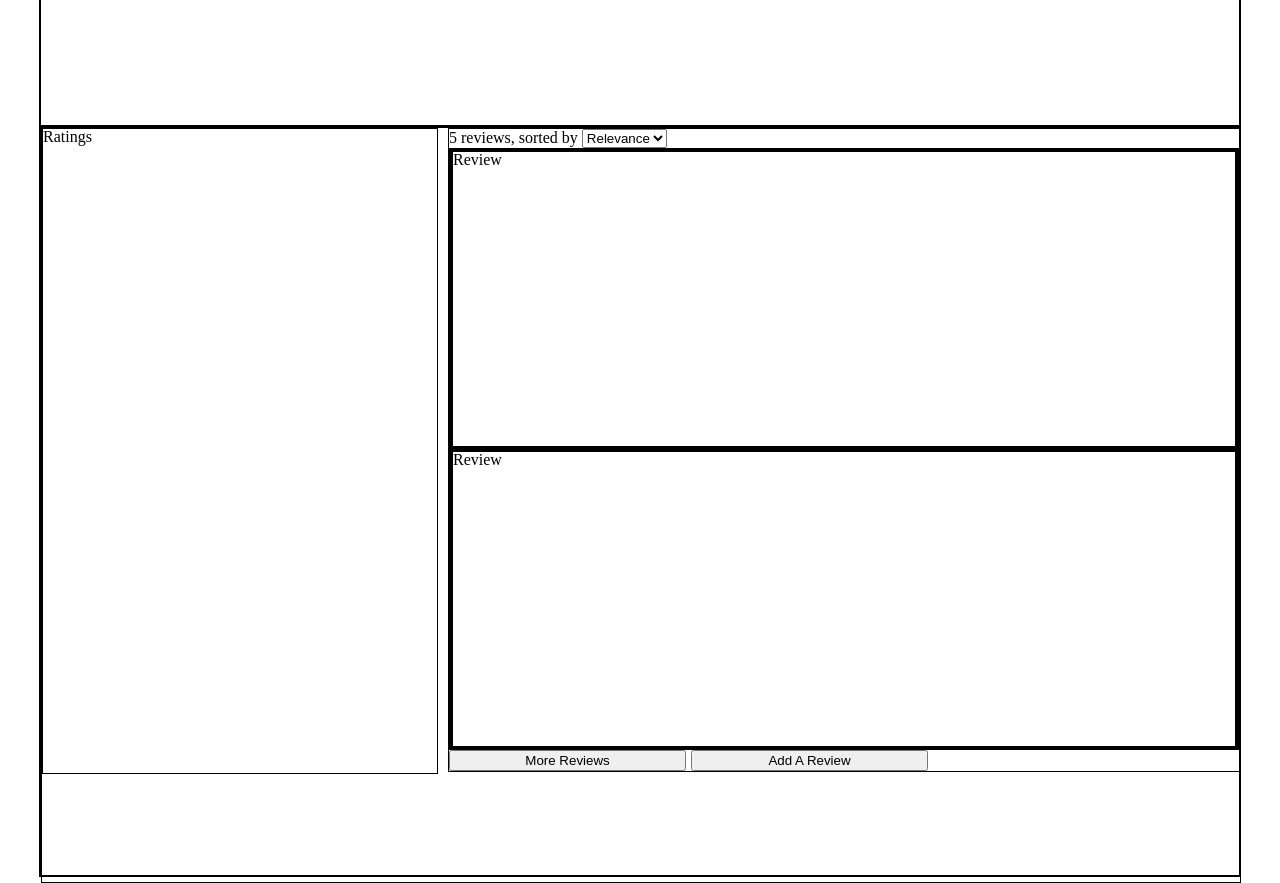
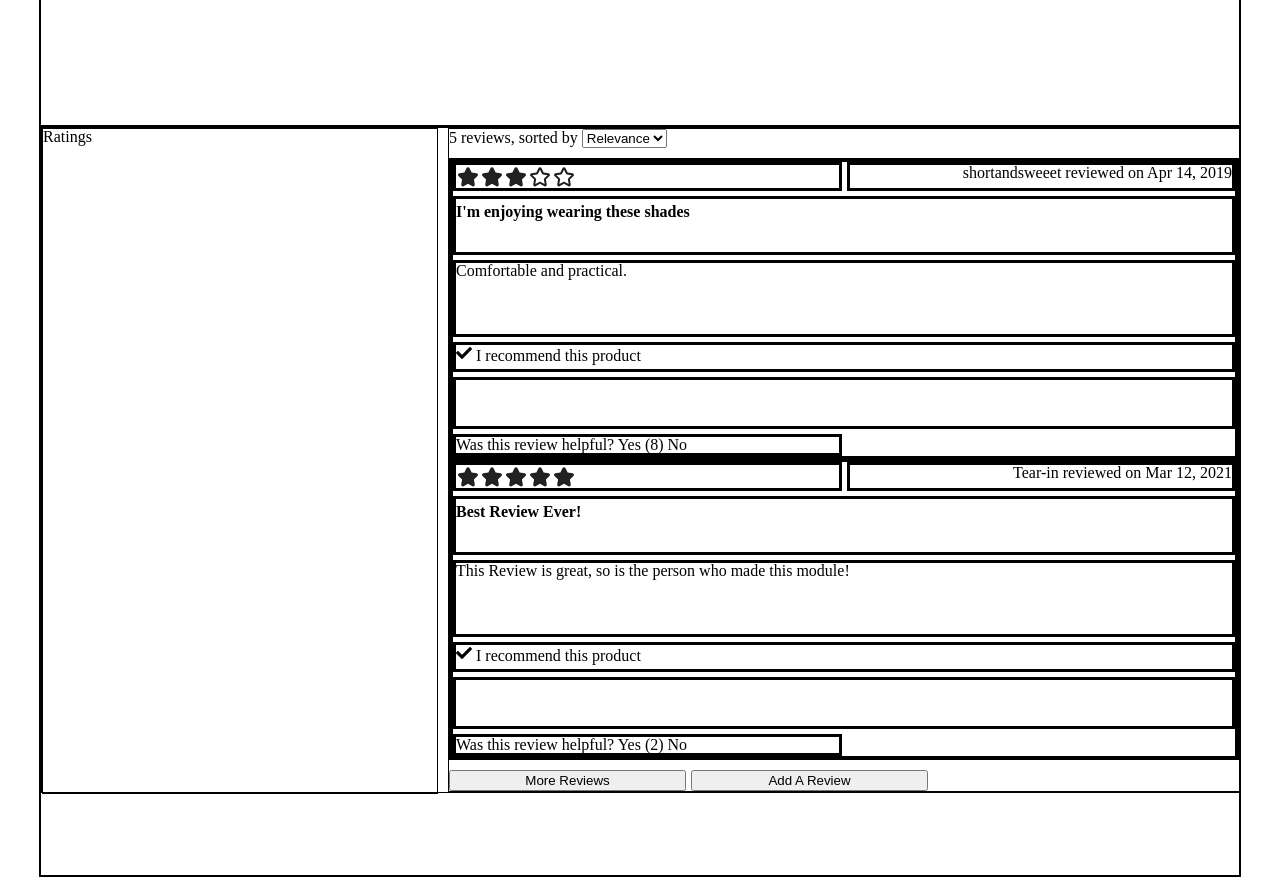
Before and after one commit to Quintessestial-Queues/project-catwalk, a React (Create React App) app in the folder client/: page / in a window 1280 px wide. Shown: the part 2100-2983 px from the top of the page. Built offline with nearby package versions, Linux system fonts and the light colour scheme; no server answers; the HTML template or start-up script is replaced by a standard one.

Commit message:
merging from master

```diff
--- a/client/src/RatingsAndReviews/RatingsAndReviews.module.css
+++ b/client/src/RatingsAndReviews/RatingsAndReviews.module.css
@@ -2,7 +2,7 @@
 .ratingsAndReviews {
   display: grid;
   grid-template-columns: 1fr 2fr;
-  grid-template-rows: 1fr 100px;
+  grid-template-rows: 1fr;
   border: 1px solid black;
   grid-gap: 10px;
   width: 100%;
--- a/client/src/RatingsAndReviews/Reviews/ReviewItem.jsx
+++ b/client/src/RatingsAndReviews/Reviews/ReviewItem.jsx
@@ -1,12 +1,48 @@
 import React from 'react';
+import StarRating from '../../SharedComponents/StarRating.jsx';
+import moment from 'moment';
+import { FaCheck } from 'react-icons/fa';
+import { useState, useEffect, useRef } from 'react';
 
 //Styling
 import styles from './ReviewItem.module.css'
 
-let ReviewItem = (props) => {
+let ReviewItem = ({review}) => {
+  const [helpfulnessCount, setCount] = useState(review.helpfulness);
+  const [clicked, setClicked] = useState(false);
+  const isFirstRender = useRef(true);
+
+  let boldedSummary = review.summary.slice(0, 60);
+  let restOfSummary = review.summary.length < 60 ? null : `...${review.summary.slice(60)}`;
+  let body = review.body.slice(0, 250);
+  let checkIcon = <FaCheck />;
+
+
+  useEffect(() => {
+    if (isFirstRender.current) {
+      isFirstRender.current = false;
+      return;
+    }
+    setClicked(true)
+  }, [helpfulnessCount]);
+
+
   return (
     <div className={styles.reviewContainer}>
-      Review
+
+      <span className={styles.starRating}><StarRating starRating={review.rating}/></span>
+      <span className={styles.datePosted}>{`${review.reviewer_name} reviewed on ${moment(review.date).format("ll")}`}</span>
+
+      <div className={styles.boldedSummary}>{boldedSummary} <p>{restOfSummary}</p></div>
+      <p className={styles.body}>{body}</p>
+
+      <span className={styles.recommendation}>{!review.recommend ? null : <span>
+        <FaCheck/> {'I recommend this product'} </span>}</span>
+
+      <div className={review.response ? styles.responseActive : styles.responseNormal}>{review.response ? `Response from seller: ${review.response}` : null}</div>
+
+      <span className={styles.helpful}>Was this review helpful? <a onClick={() => {!clicked ? setCount(helpfulnessCount + 1) : console.log('Already clicked!')}}>Yes ({helpfulnessCount})</a>
+      <a onClick={ () => {!clicked ? setCount(helpfulnessCount - 1) : console.log('Already clicked!')}}> No</a></span>
     </div>
   )
 }
--- a/client/src/RatingsAndReviews/Reviews/ReviewItem.module.css
+++ b/client/src/RatingsAndReviews/Reviews/ReviewItem.module.css
@@ -1,6 +1,51 @@
 
 .reviewContainer {
   display: grid;
-  grid-template-columns: 1fr;
+  grid-template-columns: 1fr 1fr;
+  grid-template-rows: 10% 20% .5fr .2fr auto .1fr;
   border: black solid;
+  grid-gap: 5px;
+  justify-content: space-around
 }
+
+.starRating {
+  border: solid;
+}
+
+
+.datePosted {
+  border: solid;
+  text-align: right;
+}
+
+.boldedSummary {
+  font-weight: bold;
+  border: solid;
+  grid-column: span 2;
+  padding-top: 5px;
+}
+
+.body {
+  grid-column: span 2;
+  border: solid;
+}
+
+.recommendation {
+  grid-column: span 2;
+  border: solid;
+}
+
+.responseActive {
+  background-color: grey;
+  grid-column: span 2;
+  border: solid;
+}
+
+.responseNormal {
+  grid-column: span 2;
+  border: solid;
+}
+
+.helpful {
+  border: solid;
+}
--- a/client/src/RatingsAndReviews/Reviews/Reviews.jsx
+++ b/client/src/RatingsAndReviews/Reviews/Reviews.jsx
@@ -45,9 +45,8 @@ class Reviews extends React.Component {
     })
   }
 
-  //A lot of repeating code, might want to refactor
   render() {
-    let reviews = this.state.reviews;
+    let reviews = this.props.reviews;
 
     if (reviews === 0) {
       return (<div>Currently, there are no reviews for this product.</div>)
--- a/client/src/RatingsAndReviews/Reviews/Reviews.module.css
+++ b/client/src/RatingsAndReviews/Reviews/Reviews.module.css
@@ -3,6 +3,7 @@
   display: grid;
   grid-template-columns: 1fr;
   border: 1px solid black;
+  grid-gap: 10px;
 }
 
 
--- a/client/src/dummyData.js
+++ b/client/src/dummyData.js
@@ -174,7 +174,7 @@ let dummyReviews = {
         "reviewer_name": "negativity",
         "helpfulness": 0,
         "photos": []
-    }
+    },
 ]
 }
 
--- a/package.json
+++ b/package.json
@@ -52,9 +52,11 @@
     "jest-css-modules-transform": "^4.2.0",
     "jest-enzyme": "^7.1.2",
     "jest-svg-transformer": "^1.0.0",
+    "moment": "^2.29.1",
     "nodemon": "^2.0.7",
     "react": "^16.0.2",
     "react-dom": "^16.0.2",
+    "react-icons": "^4.2.0",
     "style-loader": "^2.0.0",
     "svg-url-loader": "^7.1.1",
     "webpack": "^5.32.0",
```
Also changed, not shown: client/src/test/RatingsAndReviews/test.js (+31 -9 lines), 3 other files (tests, documents, lock files or other folders).
